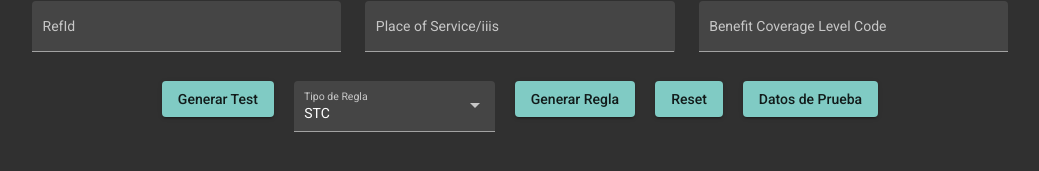
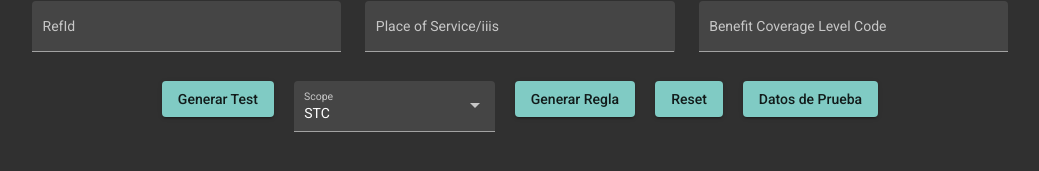
Before and after one commit to ahierro/rule-generator, an Angular app: page / in a window 1280 px wide. Shown: the part 641-812 px from the top of the page, without its empty margins (120-1159 px from the left). Built offline with nearby package versions, Linux system fonts and the light colour scheme.

Commit message:
Renames label to "Scope"
Updates the label of the rule type selection to "Scope" for improved clarity and user understanding.

```diff
--- a/src/app/app.component.html
+++ b/src/app/app.component.html
@@ -132,7 +132,7 @@
     </div>
     <div class="buttonContainer">
       <mat-form-field appearance="fill">
-        <mat-label>Tipo de Regla</mat-label>
+        <mat-label>Scope</mat-label>
         <mat-select [(value)]="selectedRuleType">
           <mat-option value="STC">STC</mat-option>
           <mat-option value="benefitfiltering">Benefit Filtering</mat-option>
```
